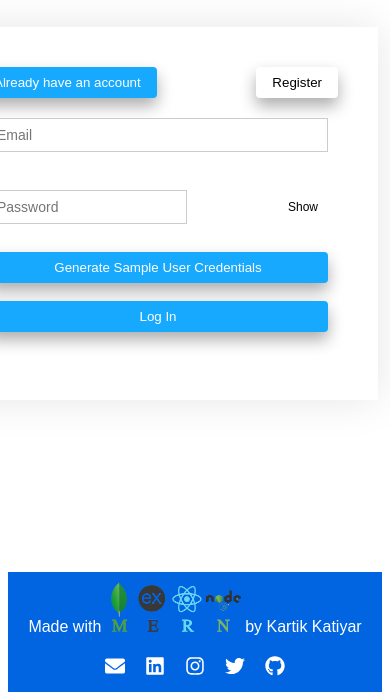
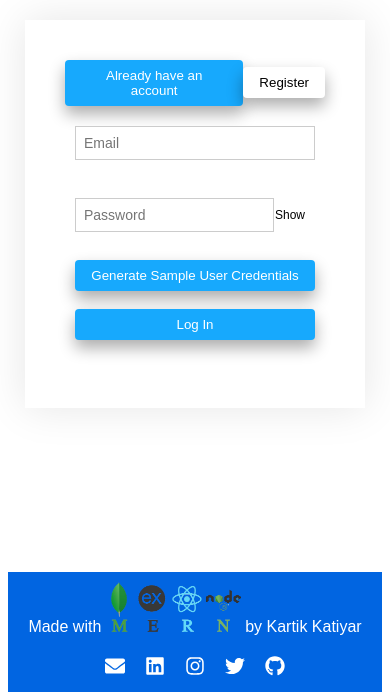
Before and after one commit to katiyarkartik0/Todo, a React (Create React App) app in the folder client/: page / in a window 390 px wide. Shown: the part 153-853 px from the top of the page. Built offline with nearby package versions, Linux system fonts and the light colour scheme.

Commit message:
responsiveness

```diff
--- a/client/src/components/CreateTask/CreateTask.css
+++ b/client/src/components/CreateTask/CreateTask.css
@@ -30,3 +30,10 @@
   border-radius: 3px;
   cursor: pointer;
 }
+
+
+@media(max-width:430px){
+  .create-task-form{
+    width: 260px;
+  }
+}
--- a/client/src/pages/auth/authentication.css
+++ b/client/src/pages/auth/authentication.css
@@ -12,8 +12,20 @@
   box-shadow: 0px 0px 40px rgba(0, 0, 0, 0.1);
 }
 
-.button-box{
+.button-box {
   display: flex;
   align-items: center;
   justify-content: space-between;
 }
+
+@media (max-width: 700px) {
+  .form-container {
+    width: 260px;
+  }
+  .form-box {
+    display: flex;
+    justify-content: center;
+    flex-direction: column;
+    align-items: center;
+  }
+}
--- a/client/src/pages/auth/login/LoginForm.css
+++ b/client/src/pages/auth/login/LoginForm.css
@@ -32,19 +32,6 @@
     font-size: 14px;
     cursor: pointer;
   }
-
-  /* For screens smaller than 768px */
-  @media screen and (max-width: 768px) {
-
-    .input-field {
-      font-size: 14px;
-    }
-
-    .show-hide {
-      font-size: 12px;
-    }
-  }
-
   /* For screens smaller than 480px */
   @media screen and (max-width: 480px) {
 
--- a/client/src/pages/auth/signup/SignupForm.css
+++ b/client/src/pages/auth/signup/SignupForm.css
@@ -24,47 +24,3 @@
   border-radius: 5px;
   cursor: pointer;
 }
-
-/* Responsive Styles */
-
-/* For screens smaller than 768px */
-@media screen and (max-width: 768px) {
-  .form-box {
-    width: 90%;
-    max-width: 360px;
-  }
-
-  .toggle-btn {
-    font-size: 14px;
-  }
-
-  .input-field {
-    font-size: 14px;
-  }
-
-  .show-hide {
-    font-size: 12px;
-  }
-}
-
-/* For screens smaller than 480px */
-@media screen and (max-width: 480px) {
-  .form-box {
-    width: 90%;
-    max-width: 300px;
-  }
-
-  .toggle-btn {
-    font-size: 12px;
-    padding: 8px 16px;
-  }
-
-  .input-field {
-    font-size: 14px;
-    padding: 8px;
-  }
-
-  .show-hide {
-    font-size: 12px;
-  }
-}
```
